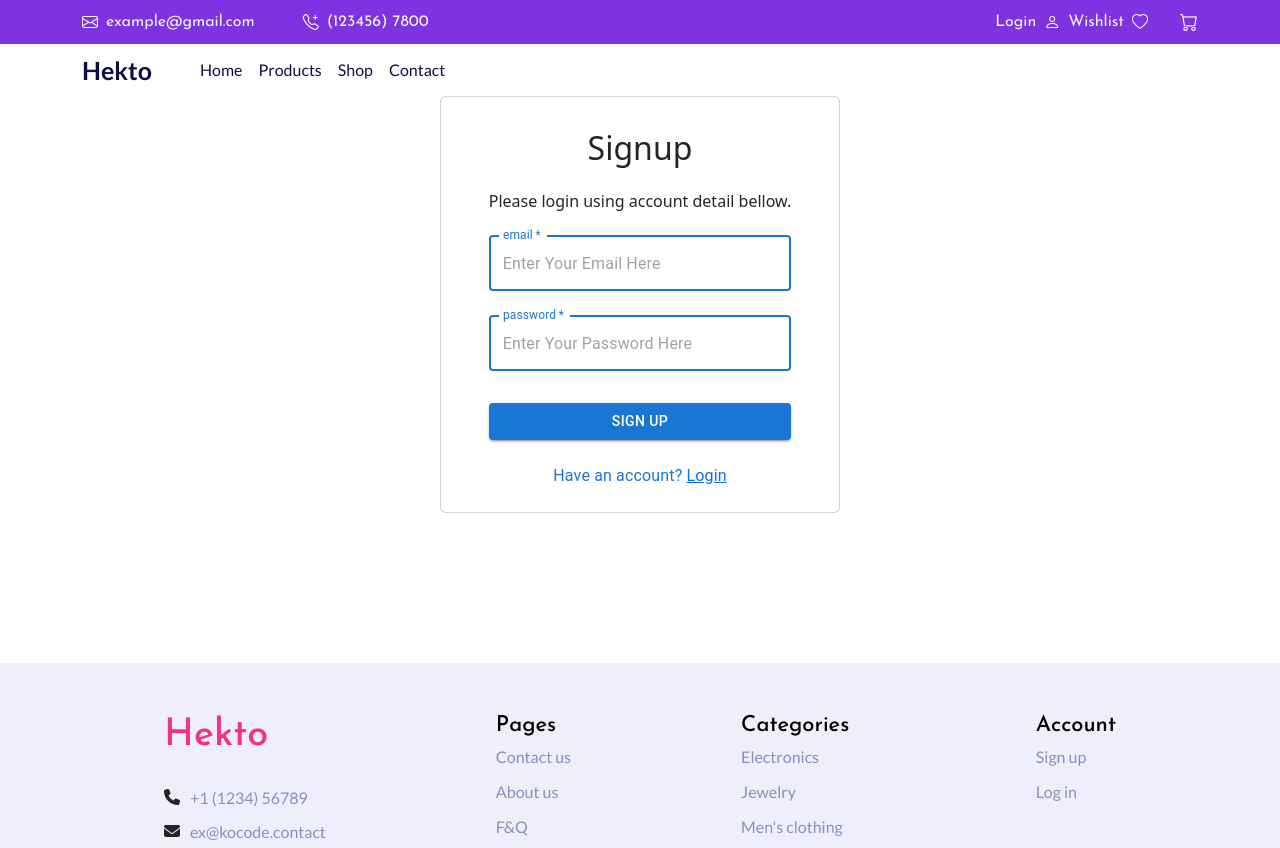
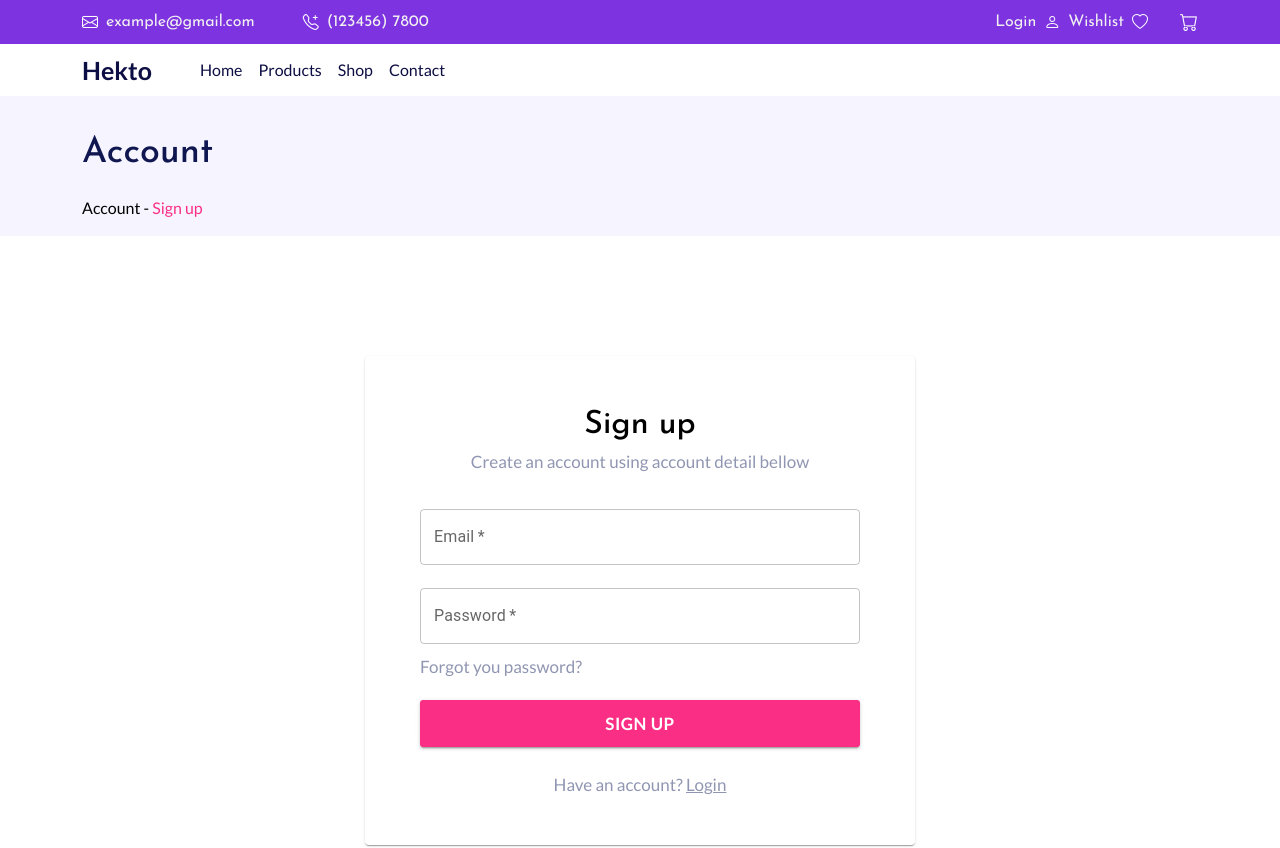
Before and after one commit to k-amhaz/E-commerce-collaboration, a React (Vite) app in the folder e-commerce/: page /signup in a window 1280 px wide. Shown: the top 848 px of the page. Built offline with nearby package versions, Linux system fonts and the light colour scheme.

Commit message:
signup page has been updated

```diff
--- a/e-commerce/src/components/Auth/SignUp.jsx
+++ b/e-commerce/src/components/Auth/SignUp.jsx
@@ -1,88 +1,109 @@
-import { createUserWithEmailAndPassword } from "firebase/auth"
-import { useContext, useState } from "react"
-import {  Link, useNavigate } from "react-router-dom"
-import {Typography, Button,TextField, Container} from "@mui/material";
-import {auth} from "../../data/DataBase"
+import React, { useState } from "react";
+import "../../css/SignIn.css";
+import SubHeader from "../SubHeader";
+import { Card } from "@mui/material";
+import { TextField } from "@mui/material";
+import { Button } from "@mui/material";
+import { Link } from "react-router-dom";
+import { styled } from "@mui/system";
+import { auth, provider } from "../../data/DataBase";
+import { signInWithEmailAndPassword } from "firebase/auth";
 
-// import Loading from "../Loading";
+const CssTextField = styled(TextField, {
+  shouldForwardProp: (props) => props !== "focusColor",
+})((p) => ({
+  // input label when focused
+  "& label.Mui-focused": {
+    color: p.focusColor,
+  },
+  // focused color for input with variant='standard'
+  "& .MuiInput-underline:after": {
+    borderBottomColor: p.focusColor,
+  },
+  // focused color for input with variant='filled'
+  "& .MuiFilledInput-underline:after": {
+    borderBottomColor: p.focusColor,
+  },
+  // focused color for input with variant='outlined'
+  "& .MuiOutlinedInput-root": {
+    "&.Mui-focused fieldset": {
+      borderColor: p.focusColor,
+    },
+  },
+}));
+export default function SignIn() {
+  const [userData, setUserData] = useState({
+    email: "",
+    password: "",
+  });
 
-const SignUp = () => {
-    const [currentUser, setCurrentUser] = useState({
-        email: "",
-        password: ""
-    })
-
-    const [error, setError] = useState('')
-    // const [signUpLoading, setSignUpLoading] = useState(false)
-    const navigate = useNavigate()
-
-    function handleInputsSignupChange(e) {
-        const {name, value} = e.target
-        setCurrentUser(prevUser => {
+  function handleChange(e) {
+    const { name, value } = e.target;
+    setUserData((prevUserData) => {
       return {
-                ...prevUser,
-                [name]: value
-            }
-        })
+        ...prevUserData,
+        [name]: [value],
+      };
+    });
   }
 
-    function handleSignUpSubmit(e) {
-        e.preventDefault()
-        const {email, password} = currentUser.email
+  function handleSubmit(e) {
+    e.preventDefault();
 
-        createUserWithEmailAndPassword(auth, email, password)
-            // .then(() => navigate('/Home'))
-            .catch((err) => setError(err))
+    const { email, password } = userData;
+    signInWithEmailAndPassword(auth, email, password)
+      .then(() => {
+        console.log(done);
+      })
+      .catch((err) => console.log(err.message));
   }
 
   return (
     <>
-            {/* {signUpLoading && <Loading />} */}
-            {error && <p className=" text-center">{error.toString()}</p>}
-            <div className="signup d-flex justify-content-center align-items-center">
-                <div className="signup-card card text-center px-5 py-4">
-                    <div className="title d-flex justify-content-center align-items-center gap-3">
-                        <h2 className="mt-2" >Signup</h2>
-                    </div>
-                    <Typography  className="mt-3 lh-sm" variant="span">
-                        Please login using account detail bellow.
-                    </Typography>
-                    <form action="" className="mt-4 signup gap-4 d-flex justify-content-center align-items-center flex-column" onSubmit={(event) => handleSignUpSubmit(event)}>
-                        <TextField
-                            className="w-100"
-                            label="email"
-                            type='email'
-                            color="primary"
-                            value={currentUser.email.value}
+      <SubHeader loc={"Account"} path="Sign up" />
+      <div className="login-container">
+        <Card className="login-card">
+          <h4>Sign up</h4>
+          <p>Create an account using account detail bellow</p>
+          <form className="login-form" onSubmit={handleSubmit}>
+            <CssTextField
+              focusColor="#fb2e86"
               name="email"
-                            onChange={(event) => handleInputsSignupChange(event)}
-                            placeholder="Enter Your Email Here"
+              label="Email"
+              variant="outlined"
+              onChange={handleChange}
+              value={userData.email}
               required
-                            focused
+              fullWidth
+              type={"email"}
+              className={"margin-field text-field"}
             />
-                        <TextField
-                            className="w-100"
-                            label="password"
-                            type='password'
-                            color="primary"
-                            value={currentUser.password.value}
+            <CssTextField
+              focusColor="#fb2e86"
               name="password"
-                            onChange={(event) => handleInputsSignupChange(event)}
-                            placeholder="Enter Your Password Here"
+              label="Password"
+              variant="outlined"
+              onChange={handleChange}
+              value={userData.password}
               required
-                            focused
+              fullWidth
+              type={"password"}
+              className="text-field"
             />
-                        <Button
-                            variant="contained"
-                            type="submit"
-                            className="w-100 mt-2"
-                        >Sign Up</Button>
+            <p className="forgot">Forgot you password?</p>
+            <Button className="login-button" variant="contained" type="submit">
+              Sign up
+            </Button>
           </form>
-                    <Typography color='primary' className="mt-4">Have an account? <Link to="/login">Login</Link></Typography>
-                </div>
+
+          <p className="to-signup">
+            Have an account?{" "}
+            <Link to={"/login"} className="to-signup">
+              Login
+            </Link>
+          </p>
+        </Card>
       </div>
     </>
   );
 }
-
-export default SignUp;
```
Lines whose indentation alone changed are shown as unchanged.
